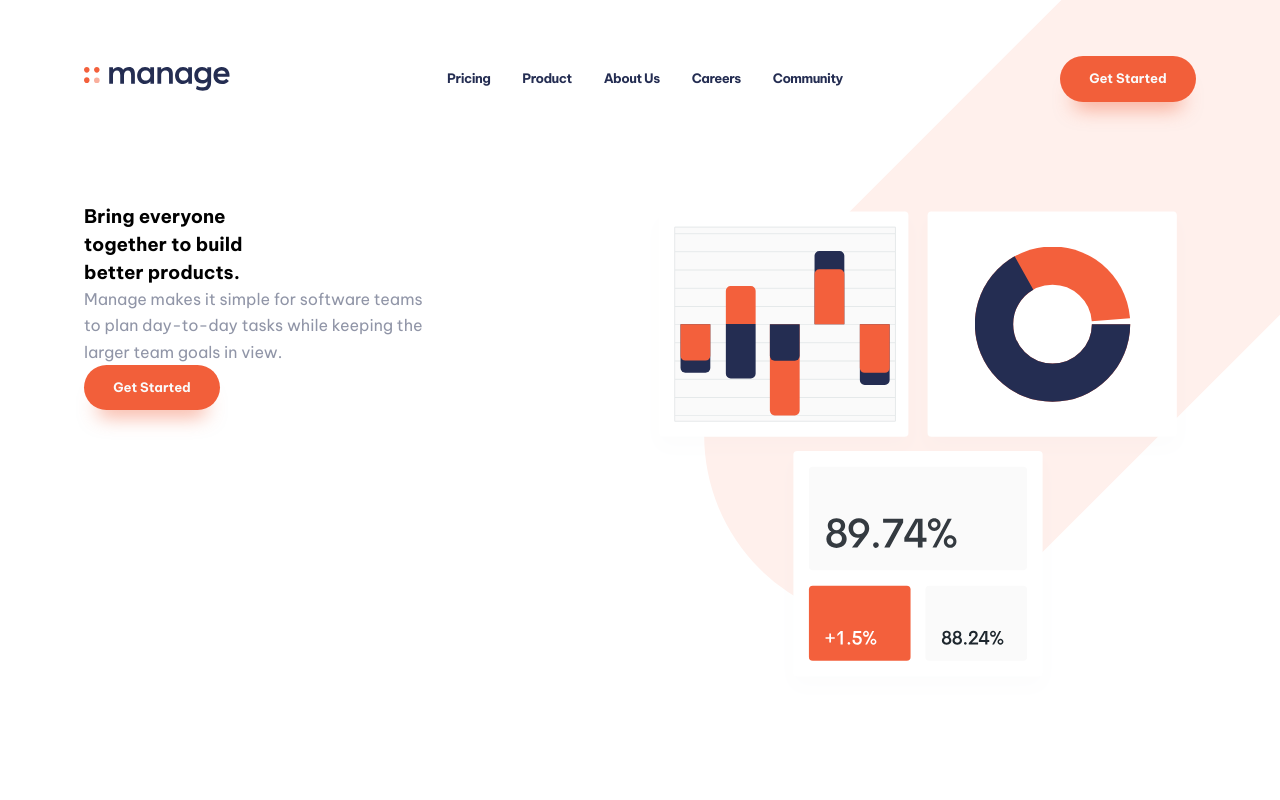
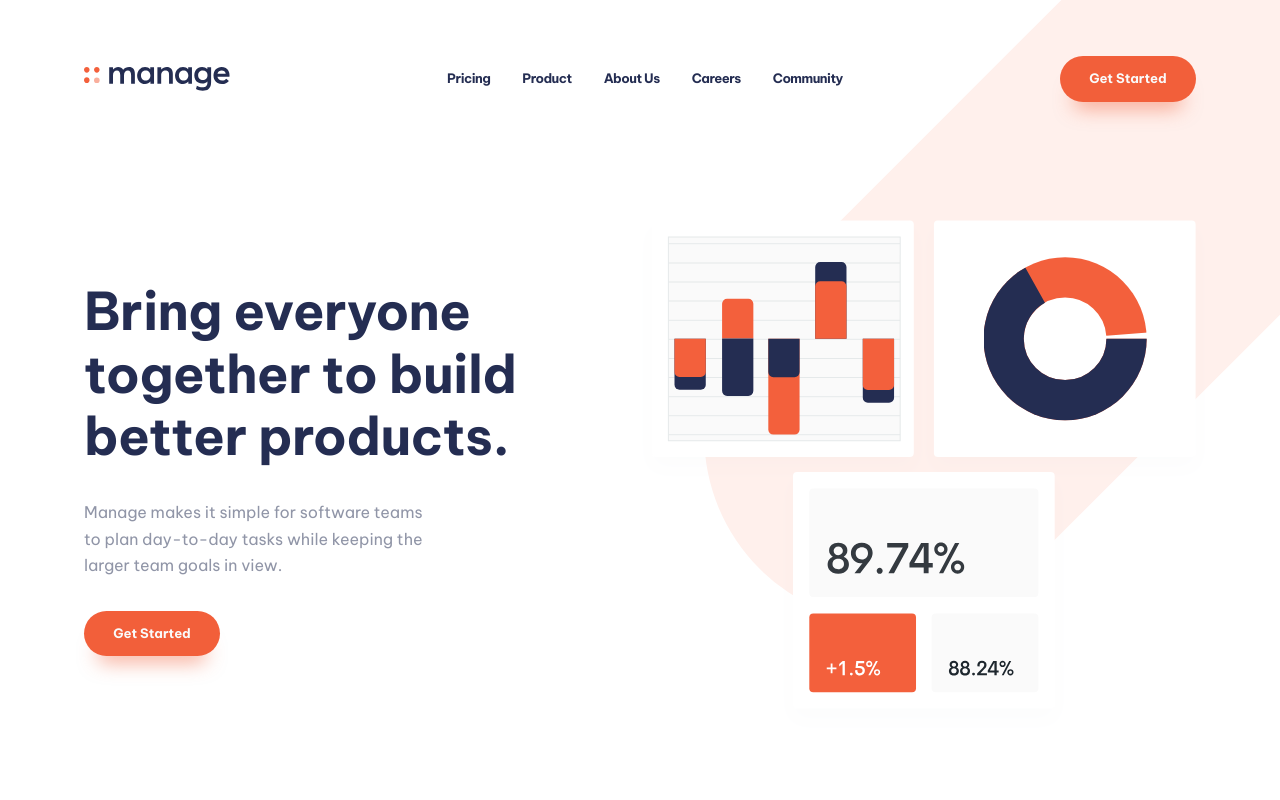
Before and after one commit to rwxdan/manage-landing-page, a React (Vite) app: page / in a window 1280 px wide. Shown: the top 800 px of the page. Built offline with nearby package versions, Linux system fonts and the light colour scheme.

Commit message:
Change naming pattern

```diff
--- a/src/components/Hero.jsx
+++ b/src/components/Hero.jsx
@@ -2,7 +2,7 @@ import heroImg from "../assets/static/images/illustration-intro.svg";
 const Hero = () => {
   return (
     <section className="hero | section-max-w section-margin">
-      <div className="hero-container-text">
+      <div className="hero-container-left">
         <h1 className="title">
           Bring everyone <br /> together to build <br /> better products.
         </h1>
@@ -14,7 +14,7 @@ const Hero = () => {
           Get Started
         </a>
       </div>
-      <div className="hero-container-img">
+      <div className="hero-container-right">
         <img src={heroImg} alt="Illustration of three graphs." />
       </div>
     </section>
```
